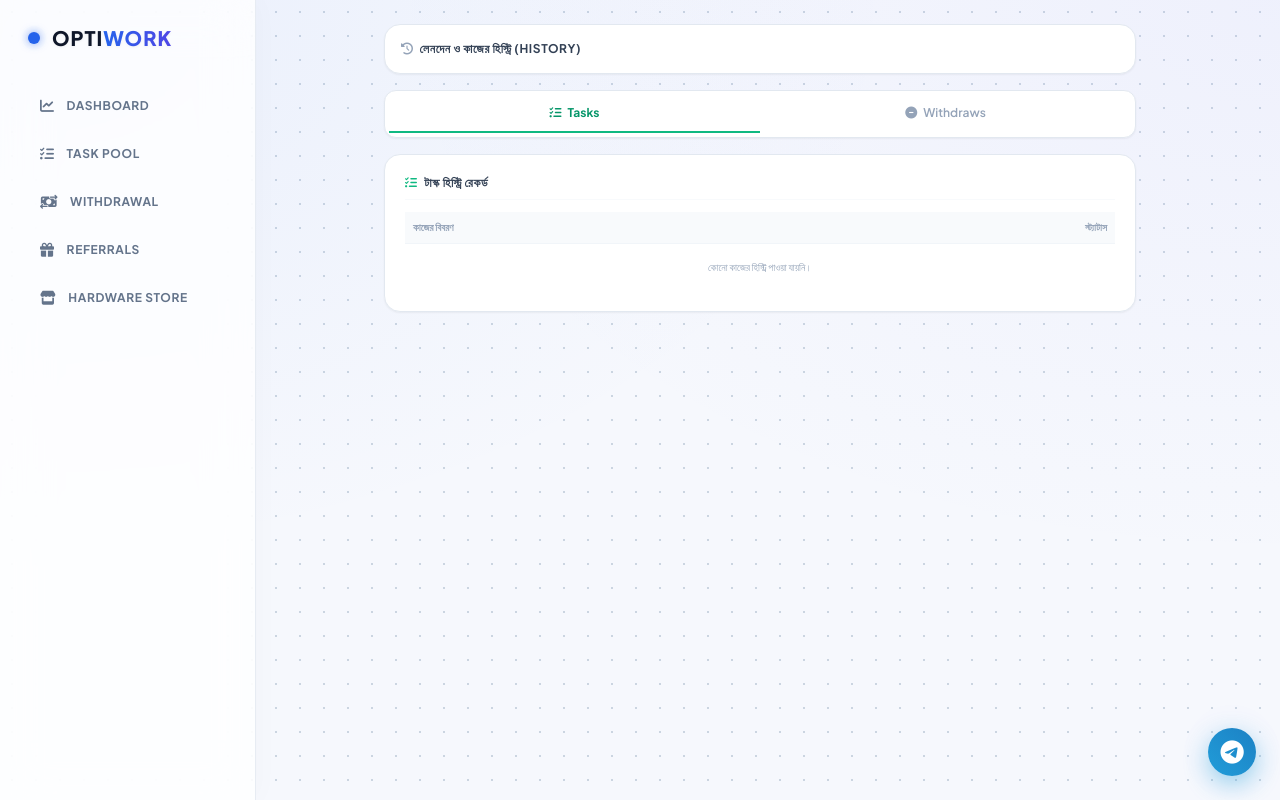
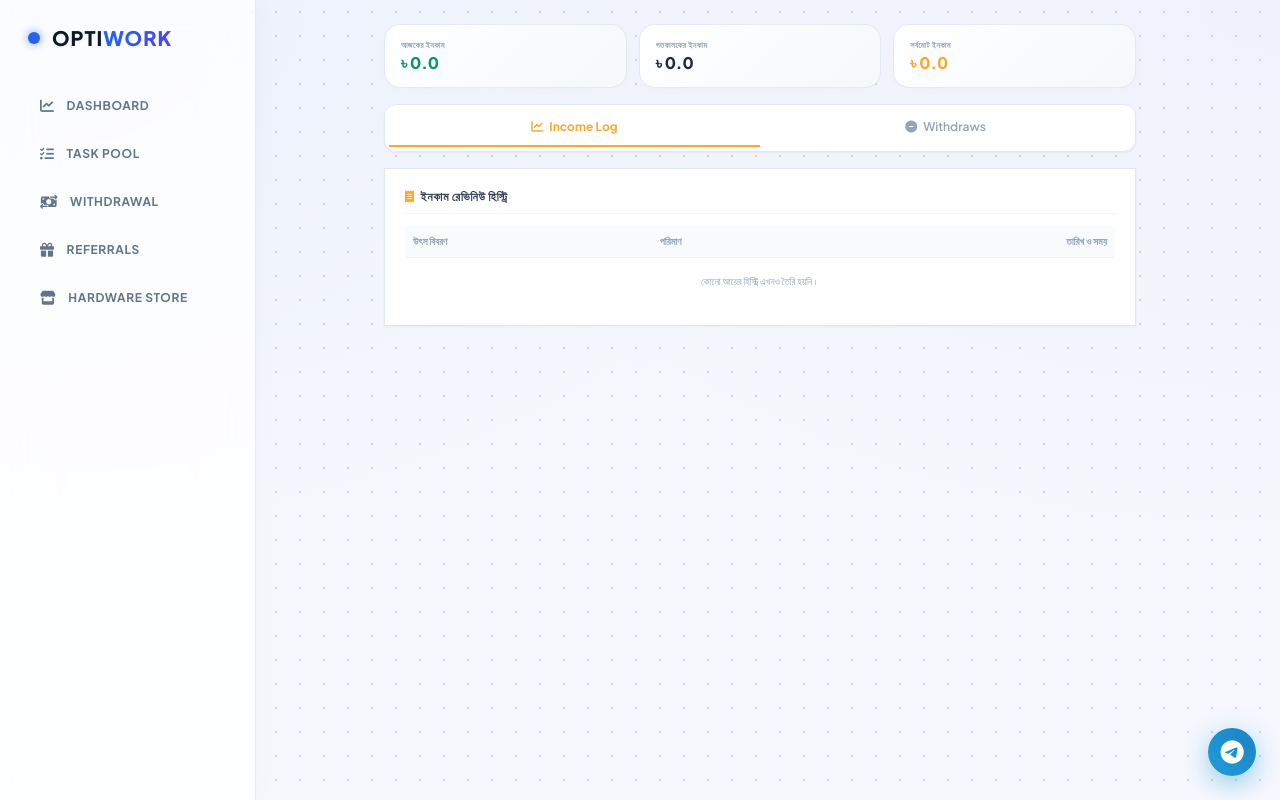
Before and after one commit to teamcipx/Orpi, a Flask app: page /history in a window 1280 px wide. Run offline with Flask 3, Linux system fonts and the light colour scheme; the visitor is signed in with stand-in values (Sample User, id 1); data that the repository does not hold is empty; some libraries are stand-ins or nearby versions.

Commit message:
Update history.html

```diff
--- a/templates/history.html
+++ b/templates/history.html
@@ -1,58 +1,93 @@
 {% extends 'base.html' %}
 {% block content %}
 
+<style>
+    @keyframes shine {
+        100% {
+            left: 125%;
+        }
+    }
+    .shine-card {
+        position: relative;
+        overflow: hidden;
+        background: linear-gradient(135deg, #FFFFFF 0%, #F5F9FC 100%);
+        border: 1px solid rgba(226, 232, 240, 0.9);
+        box-shadow: 0 4px 15px rgba(0, 0, 0, 0.01);
+        transition: all 0.3s cubic-bezier(0.4, 0, 0.2, 1);
+    }
+    .shine-card:hover {
+        border-color: rgba(251, 168, 47, 0.2);
+        box-shadow: 0 10px 30px rgba(251, 168, 47, 0.03);
+        transform: translateY(-2px);
+    }
+    .shine-card:hover::after {
+        animation: shine 0.8s ease-in-out;
+    }
+    .shine-card::after {
+        content: '';
+        position: absolute;
+        top: 0;
+        left: -75%;
+        width: 50%;
+        height: 100%;
+        background: linear-gradient(to right, rgba(255, 255, 255, 0) 0%, rgba(255, 255, 255, 0.4) 100%);
+        transform: skewX(-25deg);
+    }
+</style>
+
 <div class="space-y-4">
-    <!-- ১. টাইটেল কার্ড -->
-    <div class="minimal-card p-4 rounded-2xl bg-white border border-slate-200 shadow-sm">
-        <h2 class="text-xs font-bold uppercase tracking-wider text-slate-700 flex items-center gap-1.5">
-            <i class="fa-solid fa-clock-rotate-left text-slate-400"></i> লেনদেন ও কাজের হিস্ট্রি (History)
-        </h2>
+
+    <div class="grid grid-cols-3 gap-3">
+        <div class="shine-card p-4 flex flex-col justify-center rounded-2xl">
+            <span class="text-[8px] text-slate-400 uppercase font-black tracking-wider leading-none">আজকের ইনকাম</span>
+            <p class="text-base font-black text-emerald-600 mt-1.5 leading-none">৳ {{ today_income }}</p>
+        </div>
+        <div class="shine-card p-4 flex flex-col justify-center rounded-2xl">
+            <span class="text-[8px] text-slate-400 uppercase font-black tracking-wider leading-none">গতকালকের ইনকাম</span>
+            <p class="text-base font-black text-slate-800 mt-1.5 leading-none">৳ {{ yesterday_income }}</p>
+        </div>
+        <div class="shine-card p-4 flex flex-col justify-center rounded-2xl">
+            <span class="text-[8px] text-slate-400 uppercase font-black tracking-wider leading-none">সর্বমোট ইনকাম</span>
+            <p class="text-base font-black text-[#fba82f] mt-1.5 leading-none">৳ {{ total_income }}</p>
+        </div>
     </div>
 
-    <!-- ২. ডাবল ট্যাব বার (টাস্ক এবং উইথড্র) -->
-    <div class="flex border-b border-slate-200 bg-white p-1 rounded-xl shadow-sm border border-slate-200">
-        <!-- টাস্ক ট্যাব -->
-        <button id="task-btn" onclick="showTab('task')" class="tab-btn w-full py-2.5 text-center text-xs font-bold border-b-2 border-emerald-500 text-emerald-600 transition flex items-center justify-center gap-1.5 focus:outline-none">
-            <i class="fa-solid fa-list-check"></i> Tasks
+    <div class="flex border border-slate-200 bg-white p-1 rounded-xl shadow-sm">
+        <button id="task-btn" onclick="showTab('task')" class="tab-btn w-full py-2.5 text-center text-xs font-bold border-b-2 border-[#fba82f] text-[#fba82f] transition flex items-center justify-center gap-1.5 focus:outline-none">
+            <i class="fa-solid fa-chart-line"></i> Income Log
         </button>
-        <!-- উইথড্র ট্যাব -->
         <button id="withdraw-btn" onclick="showTab('withdraw')" class="tab-btn w-full py-2.5 text-center text-xs font-semibold border-b-2 border-transparent text-slate-400 hover:text-slate-700 transition flex items-center justify-center gap-1.5 focus:outline-none">
             <i class="fa-solid fa-minus-circle"></i> Withdraws
         </button>
     </div>
 
-    <!-- ৩. ট্যাব প্যানেল কন্টেইনারস -->
     <div class="space-y-4">
 
-        <!-- প্যানেল ১: টাস্ক হিস্ট্রি -->
-        <div id="task-pane" class="minimal-card p-5 rounded-2xl bg-white border border-slate-200 shadow-sm transition-all duration-300">
-            <h3 class="text-xs font-bold uppercase tracking-wider text-slate-700 mb-3 border-b border-slate-50 pb-2">
-                <i class="fa-solid fa-list-check text-emerald-500 mr-1"></i> টাস্ক হিস্ট্রি রেকর্ড
+        <div id="task-pane" class="premium-card p-5 bg-white border border-slate-200 shadow-sm transition-all duration-300">
+            <h3 class="text-xs font-extrabold uppercase tracking-wider text-slate-700 mb-3 border-b border-slate-100 pb-2 flex items-center gap-1.5">
+                <i class="fa-solid fa-receipt text-[#fba82f]"></i> ইনকাম রেভিনিউ হিস্ট্রি
             </h3>
-            <div class="overflow-x-auto text-[10px]">
+            <div class="overflow-x-auto text-[10px] font-bold">
                 <table class="w-full text-left">
                     <thead>
                         <tr class="bg-slate-50 border-b border-slate-100 text-slate-400 font-bold uppercase">
-                            <th class="p-2">কাজের বিবরণ</th>
-                            <th class="p-2 text-right">স্ট্যাটাস</th>
+                            <th class="p-2">উৎস বিবরণ</th>
+                            <th class="p-2">পরিমাণ</th>
+                            <th class="p-2 text-right">তারিখ ও সময়</th>
                         </tr>
                     </thead>
                     <tbody>
-                        {% for item in task_history %}
+                        {% for tx in transactions %}
                         <tr class="border-b border-slate-50 text-slate-600">
-                            <td class="p-2">
-                                <span class="font-bold text-slate-800">{{ item.tasks.title }}</span><br>
-                                <span class="text-[9px] text-emerald-600 font-bold">পুরস্কার: ৳ {{ item.tasks.reward }}</span>
+                            <td class="p-2.5">
+                                <span class="font-extrabold text-slate-800 text-[11px]">{{ tx.title }}</span>
                             </td>
-                            <td class="p-2 text-right">
-                                <span class="px-2.5 py-1 rounded-full font-bold text-[8px] uppercase {% if item.status == 'Pending' %}bg-yellow-50 text-yellow-600 border border-yellow-100{% elif item.status == 'Approved' %}bg-emerald-50 text-emerald-600 border-emerald-100{% else %}bg-red-50 text-red-600 border-red-100{% endif %}">
-                                    {{ item.status }}
-                                </span>
-                            </td>
+                            <td class="p-2.5 font-black text-emerald-600">+ ৳ {{ tx.amount }}</td>
+                            <td class="p-2.5 text-right text-slate-400 font-mono">{{ tx.created_at[:16].replace('T', ' ') }}</td>
                         </tr>
                         {% else %}
                         <tr>
-                            <td colspan="2" class="p-4 text-center text-slate-400">কোনো কাজের হিস্ট্রি পাওয়া যায়নি।</td>
+                            <td colspan="3" class="p-4 text-center text-slate-400 font-normal">কোনো আয়ের হিস্ট্রি এখনও তৈরি হয়নি।</td>
                         </tr>
                         {% endfor %}
                     </tbody>
@@ -60,12 +95,11 @@
             </div>
         </div>
 
-        <!-- প্যানেল ২: উইথড্র হিস্ট্রি (বিকাশ, নগদ ও রকেটের লোগো সহ) -->
-        <div id="withdraw-pane" class="minimal-card p-5 rounded-2xl bg-white border border-slate-200 shadow-sm transition-all duration-300 hidden">
-            <h3 class="text-xs font-bold uppercase tracking-wider text-slate-700 mb-3 border-b border-slate-50 pb-2">
-                <i class="fa-solid fa-minus-circle text-red-500 mr-1"></i> উইথড্রয়াল রিকোয়েস্টসমূহ
+        <div id="withdraw-pane" class="premium-card p-5 bg-white border border-slate-200 shadow-sm transition-all duration-300 hidden">
+            <h3 class="text-xs font-extrabold uppercase tracking-wider text-slate-700 mb-3 border-b border-slate-100 pb-2 flex items-center gap-1.5">
+                <i class="fa-solid fa-money-bill-transfer text-slate-400"></i> উইথড্রয়াল ক্যাশ-আউট হিস্ট্রি
             </h3>
-            <div class="overflow-x-auto text-[10px]">
+            <div class="overflow-x-auto text-[10px] font-bold">
                 <table class="w-full text-left">
                     <thead>
                         <tr class="bg-slate-50 border-b border-slate-100 text-slate-400 font-bold uppercase">
@@ -77,30 +111,29 @@
                     <tbody>
                         {% for item in withdrawals %}
                         <tr class="border-b border-slate-50 text-slate-600">
-                            <td class="p-2 font-bold text-slate-800">৳ {{ item.amount }}</td>
-                            <td class="p-2 flex items-center gap-1.5">
-                                <!-- প্রতিটি গেটওয়ের লোগো ডাইনামিক রেন্ডারিং -->
+                            <td class="p-2.5 font-bold text-slate-800">৳ {{ item.amount }}</td>
+                            <td class="p-2.5 flex items-center gap-1.5">
                                 {% if item.payment_method == 'Bkash' %}
-                                    <img src="https://images.seeklogo.com/logo-png/27/1/bkash-logo-png_seeklogo-273684.png" class="h-4 object-contain inline-block">
+                                    <img src="https://images.seeklogo.com/logo-png/27/1/bkash-logo-png_seeklogo-273684.png" class="h-4 object-contain">
                                 {% elif item.payment_method == 'Nagad' %}
-                                    <img src="https://images.seeklogo.com/logo-png/41/1/nagad-logo-png_seeklogo-411803.png" class="h-4 object-contain inline-block">
+                                    <img src="https://images.seeklogo.com/logo-png/41/1/nagad-logo-png_seeklogo-411803.png" class="h-4 object-contain">
                                 {% elif item.payment_method == 'Rocket' %}
-                                    <img src="https://images.seeklogo.com/logo-png/31/1/dutch-bangla-rocket-logo-png_seeklogo-317692.png" class="h-4 object-contain inline-block">
+                                    <img src="https://images.seeklogo.com/logo-png/31/1/dutch-bangla-rocket-logo-png_seeklogo-317692.png" class="h-4 object-contain">
                                 {% endif %}
                                 <div class="leading-tight">
                                     <span class="font-bold text-slate-700 text-[10px]">{{ item.payment_method }}</span><br>
                                     <span class="text-[9px] text-slate-400 font-mono">{{ item.payment_number }}</span>
                                 </div>
                             </td>
-                            <td class="p-2 text-right">
-                                <span class="px-2.5 py-1 rounded-full font-bold text-[8px] uppercase {% if item.status == 'Pending' %}bg-yellow-50 text-yellow-600 border border-yellow-100{% elif item.status == 'Approved' %}bg-emerald-50 text-emerald-600 border-emerald-100{% else %}bg-red-50 text-red-600 border-red-100{% endif %}">
+                            <td class="p-2.5 text-right">
+                                <span class="px-2 py-0.5 rounded-full font-bold text-[8px] uppercase {% if item.status == 'Pending' %}bg-yellow-50 text-yellow-600 border border-yellow-100{% elif item.status == 'Approved' %}bg-emerald-50 text-emerald-600 border-emerald-100{% else %}bg-red-50 text-red-600 border-red-100{% endif %}">
                                     {{ item.status }}
                                 </span>
                             </td>
                         </tr>
                         {% else %}
                         <tr>
-                            <td colspan="3" class="p-4 text-center text-slate-400">কোনো উইথড্র রেকর্ড পাওয়া যায়নি।</td>
+                            <td colspan="3" class="p-4 text-center text-slate-400 font-normal">কোনো উইথড্র রেকর্ড পাওয়া যায়নি।</td>
                         </tr>
                         {% endfor %}
                     </tbody>
@@ -112,21 +145,20 @@
 </div>
 
 <script>
-// ট্যাব সুইচিং জাভাস্ক্রিপ্ট লজিক
 function showTab(tabId) {
     document.getElementById('task-pane').classList.add('hidden');
     document.getElementById('withdraw-pane').classList.add('hidden');
 
     const buttons = document.querySelectorAll('.tab-btn');
     buttons.forEach(btn => {
-        btn.classList.remove('border-emerald-500', 'text-emerald-600', 'font-black');
+        btn.classList.remove('border-[#fba82f]', 'text-[#fba82f]', 'font-bold');
         btn.classList.add('border-transparent', 'text-slate-400');
     });
 
     document.getElementById(`${tabId}-pane`).classList.remove('hidden');
     const activeBtn = document.getElementById(`${tabId}-btn`);
     activeBtn.classList.remove('border-transparent', 'text-slate-400');
-    activeBtn.classList.add('border-emerald-500', 'text-emerald-600', 'font-black');
+    activeBtn.classList.add('border-[#fba82f]', 'text-[#fba82f]', 'font-bold');
 }
 </script>
 
```
